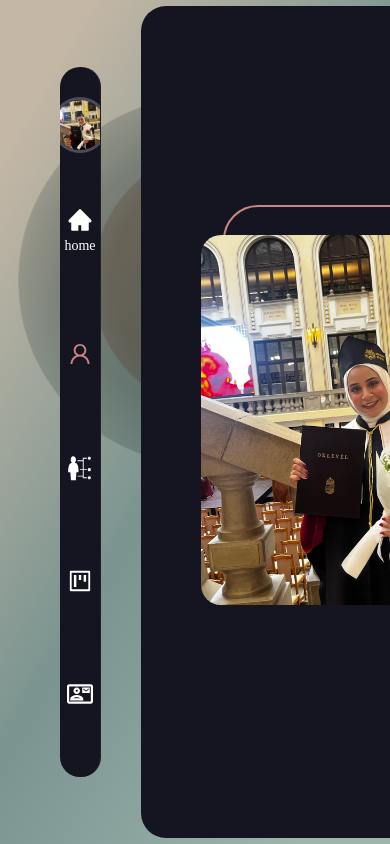
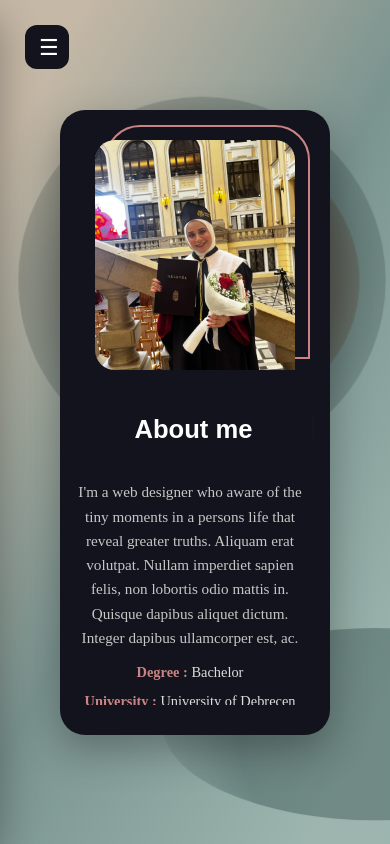
Before and after one commit to roaa12114/Portfolio2, a React (Vite) app: page /about in a window 390 px wide. Built offline with nearby package versions, Linux system fonts and the light colour scheme; a web font is replaced by a local one.

Commit message:
add media queries for responsivity

```diff
--- a/src/components/hero.css
+++ b/src/components/hero.css
@@ -7,7 +7,7 @@
   justify-content: space-between;
   align-items: center;
   color: white;
-  min-height: 450px;
+  height: 625px;
   flex: 1;
 
   /* الحالة الأساسية: مخفي في اليسار وشفاف */
@@ -76,4 +76,82 @@ h2 {
 .devices-img {
   width: 80%;
   opacity: 0.9;
+    object-fit: contain;
+
 }
+/* Tablet / medium screens */
+/* Tablet / medium screens */
+@media (max-width: 992px) {
+  .hero-card {
+    flex-direction: column;
+    padding: 30px 40px;
+    height: auto;
+    text-align: center;
+    align-items: center;
+  }
+  .left {
+    max-width: 100%;
+  }
+  .right {
+    width: 100%;
+    margin-top: 20px;
+  }
+  h1 {
+    white-space: normal; /* avoid overflow */
+    border-right: none;
+    animation: none;
+    font-size: 28px;
+  }
+  h2 {
+    font-size: 22px;
+  }
+  .devices-img {
+    width: 70%;
+    max-width: 400px;
+  }
+}
+
+/* small mobile */
+@media (max-width: 576px) {
+  .hero-card {
+    margin-top: 50px;
+    padding: 5px 16px;
+  }
+  h1 {
+    font-size: 20px;
+  }
+  h2 {
+    font-size: 16px;
+  }
+  .devices-img {
+    width: 100%;
+    max-width: 300px;
+  }
+}
+
+/* Extra small phones */
+@media (max-width: 420px) {
+  .hero-card {
+    padding: 20px 12px;
+  }
+  .role {
+    font-size: 14px;
+  }
+  h1 {
+    font-size: 18px;
+  }
+  h2 {
+    font-size: 14px;
+  }
+  .devices-img {
+    max-width: 260px;
+  }
+}
+
+    @media (max-width: 1100px) {
+  h1 {
+ white-space: normal; /* يسمح للنص بالالتفاف */
+    font-size: 32px;
+
+  }
+    }
--- a/src/components/leftSidebar.css
+++ b/src/components/leftSidebar.css
@@ -1,6 +1,6 @@
 .left-sidebar {
   width: 80px;
-  height: 77vh;
+  height: 625px;
   background: #151521;
  border-radius: 20px;
   color: white;
@@ -16,6 +16,8 @@
 .left-sidebar.expanded {
   width: 240px;
 }
+
+.left-sidebar.compact { width: 100px; }
 
 .profile-image img {
   width: 50px;
@@ -122,3 +124,75 @@
 .nav-item:hover {
   color: #cb8383;
 }
+
+/* hide name / download on compact */
+.left-sidebar.compact .name,
+.left-sidebar.compact .download-btn { display: none; }
+
+/* nav icons center, smaller icons on compact */
+.left-sidebar .nav-links { margin-top: 30px; display:flex; flex-direction:column; gap: 24px; }
+.left-sidebar.compact .nav-links { gap: 20px; }
+.left-sidebar .nav-item { font-size: 22px; display:flex; align-items:center; gap:10px; }
+.left-sidebar .nav-item span { display:inline-block; margin-left:8px; }
+
+/* on compact hide the label text */
+.left-sidebar.compact .nav-item span { display:none; }
+
+/* mobile toggle button */
+.menu-toggle {
+  position: fixed;
+  left: 16px;
+  top: 14px;
+  z-index: 80;
+  width: 44px;
+  height: 44px;
+  border-radius: 8px;
+  background: #151521;
+  border: 2px solid #cb8383;
+  color: #cb8383;
+  display: none;
+}
+@media (max-width: 768px) {
+  .menu-toggle { display: flex; align-items:center; justify-content:center; }
+}
+
+.menu-toggle {
+  display: none;
+  position: fixed;
+  top: 25px;
+  left: 25px;
+  z-index: 999;
+  background: #12131d;
+  color: white;
+  border: none;
+  padding: 10px 14px;
+  border-radius: 12px;
+  font-size: 22px;
+  cursor: pointer;
+}
+
+/* الوضع الطبيعي للديسكتوب */
+.left-sidebar {
+  transition: transform 0.4s ease;
+}
+
+/* ========== موبايل ========= */
+@media (max-width: 768px) {
+
+  .menu-toggle {
+    display: block;
+  }
+
+  .left-sidebar {
+    position: fixed;
+    top: 0;
+    left: 0;
+    height: 100vh;
+    transform: translateX(-100%);
+    z-index: 998;
+  }
+
+  .left-sidebar.open {
+    transform: translateX(0);
+  }
+}
--- a/src/components/leftSidebar.jsx
+++ b/src/components/leftSidebar.jsx
@@ -1,12 +1,10 @@
-import React from "react";
+import React, { useState } from "react";
 import "./leftSidebar.css";
-import { NavLink } from "react-router-dom";
+import { NavLink, useLocation } from "react-router-dom";
 import profileImg from "../assets/images/Untitled-1.jpg";
 import { AiFillHome, AiOutlineUser, AiOutlineProject } from "react-icons/ai";
 import { GiSkills } from "react-icons/gi";
 import { MdOutlineContactMail } from "react-icons/md";
-import { useLocation } from "react-router-dom";
-
 
 const links = [
   { name: "home", icon: <AiFillHome /> },
@@ -17,13 +15,20 @@ const links = [
 ];
 
 const LeftSidebar = ({ activeIndex, setActiveIndex }) => {
+  const [isOpen, setIsOpen] = useState(false);
 
   const location = useLocation();
   const isHomePage = location.pathname === "/";
   const isHomeActive = isHomePage;
 
   return (
-    <div className={`left-sidebar ${isHomeActive ? "expanded" : ""}`}>
+    <>
+      {/* زر الموبايل */}
+      <button className="menu-toggle" onClick={() => setIsOpen(!isOpen)}>
+        ☰
+      </button>
+
+      <div className={`left-sidebar ${isOpen ? "open" : ""} ${isHomeActive ? "expanded" : ""}`}>
         <div className="profile-section">
           <div className="profile-image">
             <img src={profileImg} alt="profile" />
@@ -46,7 +51,10 @@ const isHomeActive = isHomePage;
               className={({ isActive }) =>
                 `nav-item ${isActive ? "active" : ""}`
               }
-    onClick={() => setActiveIndex(index)}
+              onClick={() => {
+                setActiveIndex(index);
+                setIsOpen(false); // يقفل السايد بار بعد الضغط
+              }}
             >
               {link.icon}
               {activeIndex === index && <span>{link.name}</span>}
@@ -54,6 +62,7 @@ const isHomeActive = isHomePage;
           ))}
         </nav>
       </div>
+    </>
   );
 };
 
--- a/src/pages/about.css
+++ b/src/pages/about.css
@@ -7,14 +7,13 @@
   justify-content: space-between;
   align-items: center;
   color: white;
-  min-height: 450px;
+  height: 625px;               /* ✅ طول ثابت */
   gap: 70px;
-  flex: 1;
+  overflow: hidden;            /* ✅ يمنع التمدد بالطول */
 
-  /*main case -> hidden */
   opacity: 0;
   transform: translateX(-100px);
-  transition: opacity 0.2s ease, transform 0.8s ease;
+  transition: opacity 0.6s ease, transform 0.8s ease;
 }
 
 /* while moving */
@@ -49,6 +48,7 @@
 }
 
 
+
 .about-img img {
   width: 320px;
   height: 370px;
@@ -64,22 +64,32 @@
   display: flex;
   flex-direction: column;
   gap: 14px;
+  height: 100%;
+  min-height: 0;
+  padding-top: 100px;
+  overflow: hidden;
+}
+
+
+.about-scroll {
+  overflow-y: hidden;
+  flex: 1;
+  padding-right: 10px;
 }
 
 .about-content h1 {
-  font-size: 2.2em;
-  font-weight: 700;
+  font-size: 2.8em;
   margin-bottom: 16px;
   line-height: 1.2;
   color: #fff;
-  font-family: "Bungee", sans-serif;
+  font-family: "bungee", sans-serif;
+  font-weight: 800;
+  font-style: normal;
 
-  display: inline-block;
   white-space: nowrap;
   overflow: hidden;
-  border-right: 3px solid white;
-
-  animation: typing 2.5s steps(8) forwards, blink 0.8s step-end infinite;
+  border-right: 3px solid #151521; /* مؤشر الكتابة */
+  animation: typing 3s steps(8) forwards;
 }
 
 /* أنيميشن الكتابة */
@@ -121,3 +131,75 @@
   margin-bottom: 26px;
   font-size: 1.06em;
 }
+
+
+/* ========== TABLET ========== */
+@media (max-width: 992px) {
+  .about-wrapper {
+    flex-direction: column;
+    padding: 40px 20px;
+    min-height: 445px;
+    gap: 25px;
+    text-align: center;
+  }
+  .about-img img {
+    width: 250px;
+    height: 280px;
+  }
+
+  .about-details {
+    justify-content: center;
+    gap: 20px;
+    font-size: 0.95em;
+  }
+
+  .about-content {
+  display: flex;
+  flex-direction: column;
+  height: 100%;
+  gap: 10px;
+  padding-top: 20px;
+}
+
+  .about-scroll {
+  overflow-y: auto;
+  flex: 1 1 auto;
+  max-height: 100%;
+  padding-right: 10px;
+}
+
+}
+
+/* ========== MOBILE ========== */
+@media (max-width: 576px) {
+  .about-wrapper {
+    padding: 30px 15px;
+    gap: 20px;
+  }
+
+  .about-img img {
+    width: 200px;
+    height: 230px;
+  }
+
+  .about-content h1 {
+    font-size: 1.6em;
+  }
+
+  .about-content p {
+    font-size: 0.95em;
+  }
+
+  .about-details {
+    flex-direction: column;
+    gap: 12px;
+    font-size: 0.9em;
+  }
+
+  .about-img-frame::before {
+    top: -15px;
+    left: 10px;
+    right: -15px;
+    bottom: 15px;
+  }
+}
--- a/src/pages/about.jsx
+++ b/src/pages/about.jsx
@@ -7,8 +7,9 @@ const About = () => {
   const [isVisible, setIsVisible] = useState(false);
 
   useEffect(() => {
-    setIsVisible(true);
-  }, []);
+  const timer = setTimeout(() => setIsVisible(true), 100);
+  return () => clearTimeout(timer);
+}, []);
 
   return (
     <div className={`about-wrapper ${isVisible ? "slide-in" : ""}`}>
@@ -23,6 +24,7 @@ const About = () => {
           <h1>
             About me
           </h1>
+          <div className="about-scroll">
            <p>
             I'm a web designer who aware of the tiny moments in a persons life that reveal greater truths. Aliquam erat volutpat. Nullam imperdiet sapien felis, non lobortis odio mattis in. Quisque dapibus aliquet dictum. Integer dapibus ullamcorper est, ac.
           </p>
@@ -38,6 +40,7 @@ const About = () => {
               <span>City :</span> Cairo, EGYPT
             </div>
           </div>
+          </div>
         </div>
       </div>
   );
--- a/src/pages/contact.css
+++ b/src/pages/contact.css
@@ -1,9 +1,12 @@
 /* ===============================
    CONTACT MAIN CARD
 ================================ */
+* {
+  box-sizing: border-box;
+}
+
 .contact-card {
   width: 100%;
-  padding: 0px;
   background: #151521;
   border-radius: 25px;
   color: white;
@@ -14,13 +17,11 @@
   display: flex;
   flex-direction: column;
 
-  /* Animation state */
   opacity: 0;
   transform: translateX(-100px);
   transition: opacity 0.8s ease, transform 0.8s ease;
 }
 
-/* Visible Animation */
 .contact-card.slide-in {
   opacity: 1;
   transform: translateX(0);
@@ -32,10 +33,11 @@
 .contact-up {
   display: flex;
   align-items: center;
+  justify-content: space-between;
   height: 58%;
+  overflow: hidden;
 }
 
-/* Image left */
 .contact-image {
   width: 50%;
   height: 100%;
@@ -45,54 +47,51 @@
   width: 100%;
   height: 100%;
   object-fit: fill;
-  border-radius: 0 18px  0 0;
+  border-radius: 0 18px 0 0;
   filter: brightness(87%);
-
 }
 
-/* Title right */
 .title-wrapper {
   width: 50%;
-  padding-left: 40px;
+  padding: 40px;
+  display: flex;
+  flex-direction: column;
+  justify-content: center;
 }
 
 .get {
   font-size: 70px;
-  margin-top: -10px;
-  margin-left: 55px;
+  margin: 0;
 }
 
 .touch {
   font-size: 70px;
-  margin-top: -75px;
-  margin-left: 55px;
+  margin: -10px 0 0 0;
 }
 
 /* ===============================
    BOTTOM SECTION
 ================================ */
 .contact-down {
-  margin: 40px;
+  margin: 30px 40px;
   display: grid;
   grid-template-columns: repeat(4, 1fr);
-  gap: 5px;
+  gap: 15px;
 }
 
-/* Contact Boxes */
 .contact-box {
   background: rgba(255, 255, 255, 0.05);
   border: 1px solid rgba(255, 255, 255, 0.2);
   height: 110px;
-  padding: 30px 35px;
+  padding: 20px;
   font-size: 18px;
-  text-align: center;
   cursor: pointer;
   transition: all 0.3s ease;
 
   display: flex;
   align-items: center;
   justify-content: center;
-  gap: 10px;
+  gap: 12px;
 }
 
 .contact-box:hover {
@@ -121,38 +120,87 @@
 }
 
 /* ===============================
-   RESPONSIVE
+   RESPONSIVE BREAKPOINTS
 ================================ */
-@media (max-width: 900px) {
 
+/* ================= 1350px ================= */
+@media (max-width: 1350px) {
+
+  .get, .touch {
+    font-size: 40px;
+  }
+}
+
+/* ================= 1050px ================= */
+@media (max-width: 1050px) {
   .contact-card {
-    padding: 40px 20px;
+    height: 620px;
+    padding: 20px;
   }
 
   .contact-up {
     flex-direction: column;
+    height: auto;
     text-align: center;
   }
 
-  .contact-image,
   .title-wrapper {
     width: 100%;
-  }
+        padding: 20px 10px;
 
-  .title-wrapper {
-    padding-left: 0;
-    margin-top: 20px;
-  }
-
-  .contact-down {
-    grid-template-columns: repeat(2, 1fr);
   }
 
   .get {
-    font-size: 55px;
+    font-size: 60px;
   }
 
   .touch {
-    font-size: 45px;
+    font-size: 60px;
+    margin-top: -40px;
+  }
+
+  .contact-image{
+    display: none;
+  }
+  .contact-down {
+    grid-template-columns: repeat(2, 1fr);
+    margin: 20px;
   }
 }
+
+/* ================= TABLET ================= */
+@media (max-width: 768px) {
+  .contact-card {
+    height: 500px;
+    padding: 20px;
+  }
+  .get {
+    font-size: 42px;
+  }
+
+  .touch {
+    font-size: 42px;
+  }
+
+  .contact-box {
+    height: 95px;
+    font-size: 16px;
+  }
+}
+
+/* ================= MOBILE ================= */
+@media (max-width: 480px) {
+  .contact-card {
+    height: 550px;
+    padding: 20px;
+    margin-top: 30px;
+  }
+  .contact-down {
+    grid-template-columns: 1fr;
+    overflow-y: auto;
+  }
+
+  .get, .touch {
+    font-size: 30px;
+  }
+}
--- a/src/pages/home.css
+++ b/src/pages/home.css
@@ -1,5 +1,4 @@
 .home-wrapper {
-  display: flex;
   height: 100vh;
   width: 100%;
   padding: 40px 60px;
@@ -74,3 +73,22 @@
   0% { transform: translateY(0) scale(1);}
   100% { transform: translateY(30px) scale(1.07);}
 }
+
+.home-layout {
+  display: flex;
+  width: 100%;
+  height: 100%;
+  gap: 40px;
+  align-items: center;
+  z-index: 2;
+  position: relative;
+}
+
+/* الكروت نفسها يفضل يبقى ليها */
+.left-sidebar,
+.right-sidebar,
+.main-content > div {
+  background: #12131d;
+  border-radius: 25px;
+  box-shadow: 0 15px 40px rgba(0,0,0,0.3);
+}
--- a/src/pages/home.jsx
+++ b/src/pages/home.jsx
@@ -15,6 +15,10 @@ const Home = () => {
       <div className="bg-shape shape2"></div>
       <div className="bg-shape shape3"></div>
 
+
+       {/* LAYOUT */}
+      <div className="home-layout">
+
       <LeftSidebar
         activeIndex={activeIndex}
         setActiveIndex={setActiveIndex}
@@ -30,6 +34,7 @@ const Home = () => {
         setActiveIndex={setActiveIndex}
       />
     </div>
+    </div>
   );
 };
 
--- a/src/pages/projects.jsx
+++ b/src/pages/projects.jsx
@@ -30,7 +30,7 @@ const projectsData = [
     id: 3,
     title: "Notes Web Application",
     desc: "A full-stack note-taking app that allows users to create, edit, and delete notes.",
-    image: project3,
+    image: project4,
     viewLink: "#",
     githubLink: "https://github.com/roaa12114/Note-app"
   },
@@ -38,7 +38,7 @@ const projectsData = [
     id: 4,
     title: "Chat Application",
     desc: "A real-time client–server chat app using multithreading and TCP sockets.",
-    image: project4,
+    image: project3,
     viewLink: "#",
     githubLink: "https://github.com/roaa12114/Chat-application"
   },
--- a/src/pages/skills.css
+++ b/src/pages/skills.css
@@ -1,4 +1,10 @@
-/* MAIN WRAPPER - زي ما طلبتي محفوظ ✅ */
+* {
+  box-sizing: border-box;
+}
+
+/* ===========================
+   MAIN SKILLS WRAPPER
+=========================== */
 .skills-wrapper {
   width: 100%;
   padding: 10px 60px;
@@ -8,10 +14,11 @@
   justify-content: center;
   align-items: center;
   color: white;
-  height: 610px;
+  height: auto;           /* تغيير ل auto */
+  min-height: 610px;
+  overflow: hidden;
   gap: 70px;
   flex: 1;
-
   opacity: 0;
   transform: translateX(-100px);
   transition: opacity 0.4s ease, transform 0.8s ease;
@@ -26,6 +33,7 @@
 /* infographic container */
 .infographic-container {
   width: 100%;
+  height: 100%;
   display: flex;
   justify-content: center;
   align-items: center;
@@ -36,6 +44,10 @@
   position: relative;
   width: 520px;
   height: 520px;
+  display: flex;
+  align-items: center;
+  justify-content: center;
+  transition: transform 0.3s ease;
 }
 
 /* CENTER CIRCLE */
@@ -74,7 +86,6 @@
   font-family: "bungee", sans-serif;
   font-weight: 800;
   font-style: normal;
-
   white-space: nowrap;
   overflow: hidden;
   border-right: 3px solid white; /* مؤشر الكتابة */
@@ -109,6 +120,8 @@
   flex-direction: column;
   gap: 20px;
   margin-left: 20px;
+  width: 450px;
+  transition: all 0.3s ease;
 }
 
 /* single item */
@@ -121,12 +134,12 @@
   border-radius: 14px;
   width: 450px;
   transition: transform 0.3s;
+  position: relative;
 }
 
 .info-item:hover {
   transform: translateX(5px);
 }
-
 
 /* text */
 .info-number {
@@ -155,10 +168,6 @@
   stroke-width: 2;
 }
 
-.info-item {
-  position: relative;
-}
-
 /* الخط الواصل بين الدائرة والكارت */
 .info-item::before {
   content: "";
@@ -175,3 +184,112 @@
   align-items: center;
   gap: 6px;
 }
+
+
+
+/*---------------------------------------*/
+@media (max-width: 1350px) and (min-width: 1051px) {
+  .infographic-wrapper {
+    transform: scale(0.85);
+    transform-origin: top center;
+  }
+
+  .center-circle {
+    margin-top: 80px;
+    width: 180px;
+    height: 180px;
+    left: -50px;
+    font-size: 14px ;
+  }
+  .arc-svg {
+    margin-top: 80px;
+    width: 430px;
+    left: -120px;
+  }
+
+  .items-wrapper {
+    margin-top: 70px;
+    right: -80px;
+    width: 350px;
+  }
+
+  .info-item { width: 380px; }
+}
+
+/*-------------------------------------*/
+
+@media (max-width: 1050px) {
+  .skills-wrapper {
+    padding: 10px 30px;
+    height: 620px;
+  }
+
+  .infographic-wrapper {
+    flex-direction: column;
+    align-items: center;
+    justify-content: flex-start;
+    width: 100%;
+    height: auto;
+    transform: none !important;
+    gap: 10px;
+  }
+
+  .center-circle {
+    position: relative;
+    margin: -120px auto 10px;
+    width: 170px;
+    height: 170px;
+    left: 0;
+    transform: translateY(0);
+    font-size: 14px;
+  }
+
+  .items-wrapper {
+    flex: 1;
+    width: 100%;
+    max-height: 250px;
+    overflow-y: auto;
+    padding: 8px 0;
+    align-items: center;
+    margin-right: 200px;
+  }
+
+  .info-item { width: 95%; }
+  .info-item::before { display: none; }
+}
+
+/*===========================
+ Tablet and small screens stacking + scroll for items
+=============================*/
+
+@media (max-width: 992px) {
+  .skills-wrapper {
+    padding: 10px 30px;
+    height: 500px;
+  }
+  .center-circle {
+    width: 170px;
+    height: 170px;
+  }
+  .items-wrapper {
+    flex: 1;
+    width: 100%;
+    max-height: 250px;
+    overflow-y: auto;    padding: 8px 0;
+    align-items: center;
+    margin-right: 200px;
+  }
+  .info-item {
+    padding: 12px 14px;
+    font-size: 0.85em;
+  }
+}
+
+/*--------------------------------*/
+@media (max-width: 767px) {
+  .skills-wrapper {
+    padding: 10px 30px;
+    height: 500px;
+    margin-left: 20px;
+  }
+}
```
Also changed, not shown: src/components/rightSidebar.css (+13 -1 lines), src/pages/projects.css (+83 -8 lines). Lines whose indentation alone changed are shown as unchanged.
